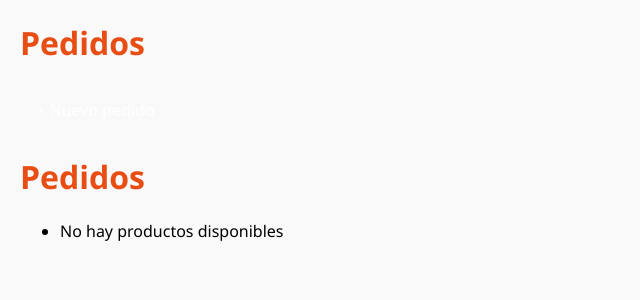
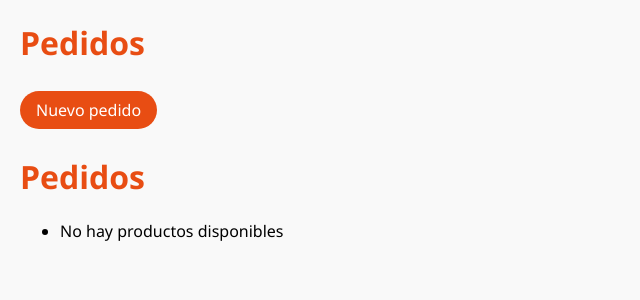
Before and after one commit to lasozaco/Tienda_DJango, a Django app: page /pedidos in a window 1280 px wide. Shown: the part 68-368 px from the top of the page, without its empty margins (0-640 px from the left). Run offline with Django 5.2, Linux system fonts and the light colour scheme; data that the repository does not hold is empty.

Commit message:
✨ corrijo botones y solicito ayuda con la apariencia del respositorio https://github.com/Breinerma/Optativa-django, please 😣

```diff
--- a/tienda/templates/tienda/lista_pedidos.html
+++ b/tienda/templates/tienda/lista_pedidos.html
@@ -3,7 +3,7 @@
  {% block content %}
  <h1>Pedidos</h1>
  <p>
-    <a href="{% url 'tienda:crear_pedido_items' %}" class="btn">+ Nuevo pedido</a>
+    <a href="{% url 'tienda:crear_pedido_items' %}" class="btn primary">Nuevo pedido</a>
  </p>
 
  <h1> Pedidos </h1>
--- a/tienda/templates/tienda/lista_productos.html
+++ b/tienda/templates/tienda/lista_productos.html
@@ -5,7 +5,7 @@
 {% block content %}
     <h1>Productos</h1>
     <p>
-    <a href="{% url 'tienda:crear_producto' %}" class="btn primary">Nuevo Producto</a>
+    <a href="{% url 'tienda:crear_producto' %}" class="btn primary">+  Nuevo Producto</a>
     </p>
     <ul>
         {% for p in productos %}
```
